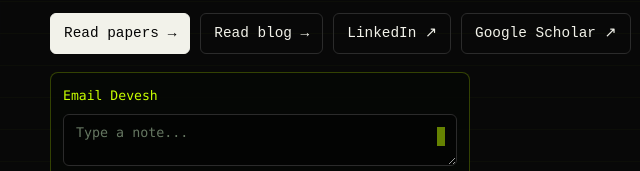
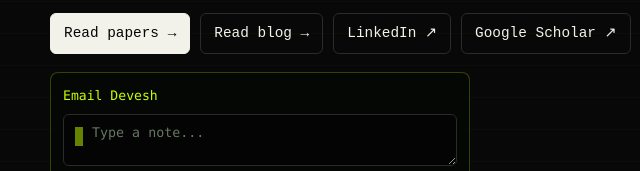
Before and after one commit to deveshbatra/deveshbatra.github.io, an Astro site: page / in a window 1280 px wide. Shown: the part 735-906 px from the top of the page, 0-640 px from the left. Built offline with nearby package versions, Linux system fonts and the light colour scheme; Astro itself is replaced by a stand-in of ours.

Commit message:
Move email cursor to start of textbox

```diff
--- a/src/pages/index.astro
+++ b/src/pages/index.astro
@@ -125,7 +125,8 @@ const postSlug = (id: string) => id.replace(/\.(md|mdx)$/, "");
     border-radius: 6px;
     background: #030403;
     color: #d9ffd2;
-    padding: 10px 24px 10px 12px;
+    caret-color: var(--accent);
+    padding: 10px 12px 10px 28px;
     overflow-wrap: anywhere;
     resize: vertical;
     width: 100%;
@@ -136,7 +137,7 @@ const postSlug = (id: string) => id.replace(/\.(md|mdx)$/, "");
     height: 1.15em;
     background: var(--accent);
     position: absolute;
-    right: 12px;
+    left: 12px;
     top: 13px;
     animation: blink 1s steps(2, start) infinite;
   }
```
